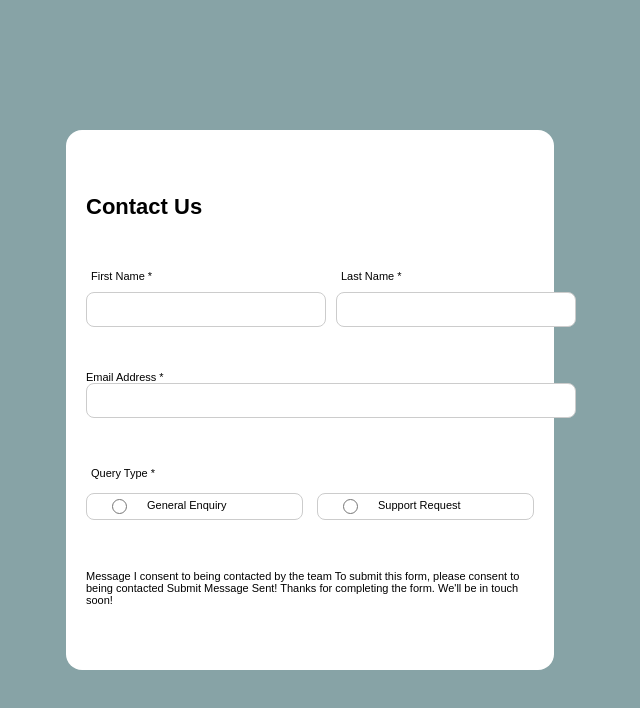
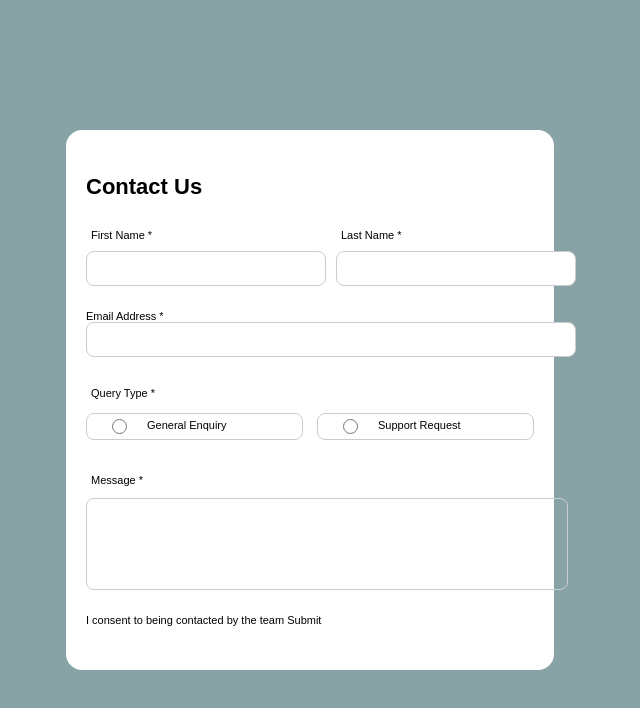
Before and after one commit to meron847/Contact-form, a plain HTML site: page contact-form-main/index.html in a window 1280 px wide. Shown: the whole page, without its empty margins (330-970 px from the left). Drawn offline with Linux system fonts and the light colour scheme.

Commit message:
finished message box

```diff
--- a/contact-form-main/index.css
+++ b/contact-form-main/index.css
@@ -77,7 +77,6 @@ label{
 .row1 {
   display: flex;
   text-align: center;
-
      padding:20 px;
       width: 220px;
       border: 1px solid #ccc;
@@ -86,9 +85,18 @@ label{
 }
 #q1,#q2{
     padding: 25px;
-
     width: 55px;
-    display: flex;
-    justify-content: space-evenly;
     height: 15px;
 }
+.m1{
+     height: 90px;
+     padding:20 px;
+      width: 480px;
+      border: 1px solid #ccc;
+      border-radius: 8px;
+}
+.large{
+    display:flex;
+    gap:2px;
+    flex-direction: column;
+}
--- a/contact-form-main/index.html
+++ b/contact-form-main/index.html
@@ -13,6 +13,8 @@
 
 </head>
 <body>
+
+
    <div class="table">
       <h1>Contact Us </h1>
       <div class="form-row">
@@ -46,16 +48,17 @@
            </label>
       </div>
    </div>
-  Message
+   <div class="large">
+       <label  for="message"> Message *</label>
+         <div class="m1">
+         </div>
+   </div>
+  I consent to being contacted by the team
 
-
-  I consent to being contacted by the team
-  To submit this form, please consent to being contacted
 
   Submit
 
-  Message Sent!
-  Thanks for completing the form. We'll be in touch soon!
+
   </div>
 
 
```
